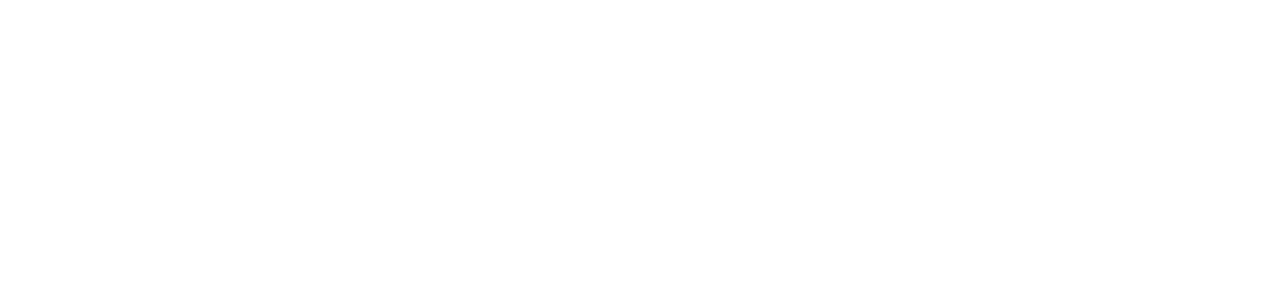
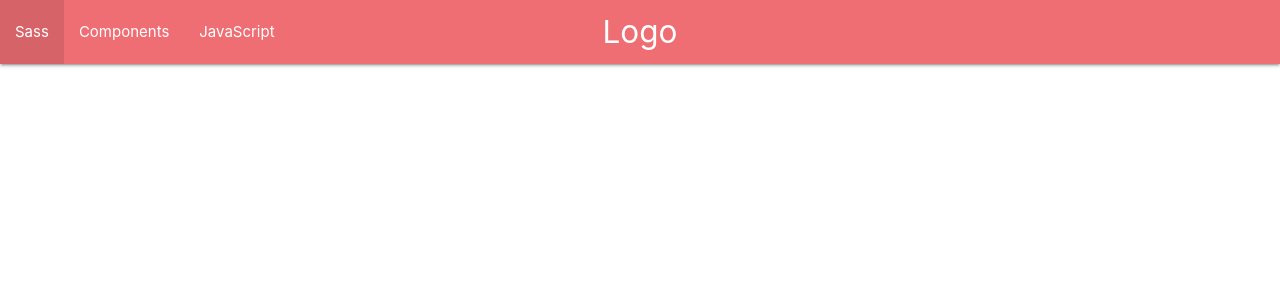
Before and after one commit to xdanielmtz/google-books-search, a React (Create React App) app in the folder client/: page / in a window 1280 px wide. Shown: the top 300 px of the page. Built offline with nearby package versions, Linux system fonts and the light colour scheme.

Commit message:
brought in a navbar and imorted it in app.js

```diff
--- a/client/src/App.js
+++ b/client/src/App.js
@@ -1,7 +1,9 @@
+const { default: Navbar } = require("./components/Navbar/Navbar");
+
 function App() {
   return (
     <>
-
+    <Navbar/>
     </>
   );
 }
--- a/client/src/components/Navbar/Navbar.jsx
+++ b/client/src/components/Navbar/Navbar.jsx
@@ -1,11 +1,28 @@
-import React from 'react';
+import React from "react";
 
 const Navbar = () => {
-    return (
-        <>
-
-        </>
-    );
+  return (
+    <>
+      <nav>
+        <div className="nav-wrapper">
+          <a href="#" className="brand-logo center">
+            Logo
+          </a>
+          <ul id="nav-mobile" className="left hide-on-med-and-down">
+            <li>
+              <a href="sass.html">Sass</a>
+            </li>
+            <li>
+              <a href="badges.html">Components</a>
+            </li>
+            <li>
+              <a href="collapsible.html">JavaScript</a>
+            </li>
+          </ul>
+        </div>
+      </nav>
+    </>
+  );
 };
 
 export default Navbar;
```
